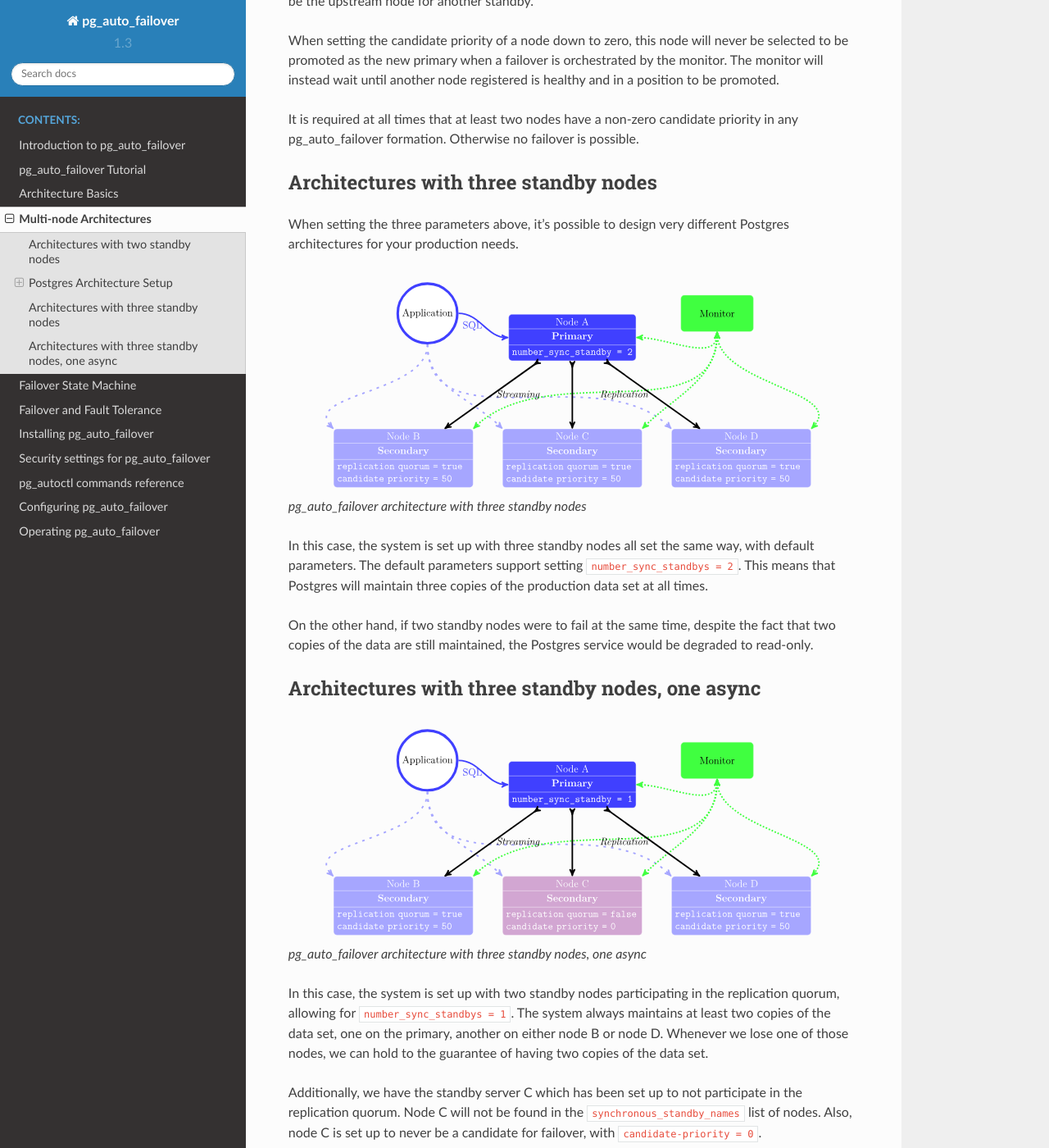
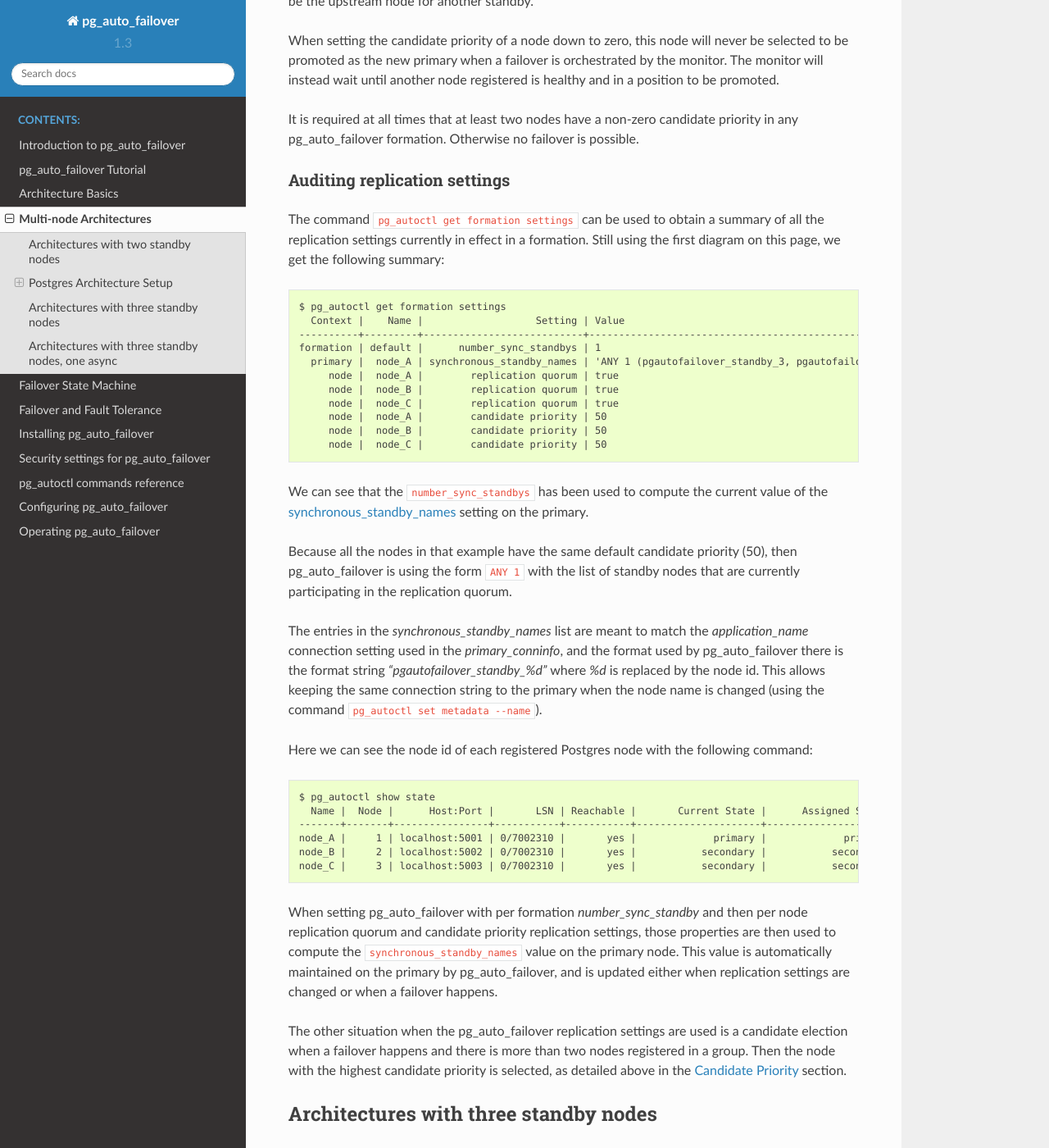
Before and after one commit to hapostgres/pg_auto_failover, a Sphinx documentation site: the page built from docs/architecture-multi-standby.rst, in a window 1280 px wide and 1400 px high, scrolled down 3917 px. Shown: the whole window at 82% size. Built offline with Sphinx 7.4.7 and the Read the Docs theme 2.0.0, drawn with Linux system fonts in a browser that asks for light colours; some of the changed text lies outside the part shown.

Commit message:
Added pg_autoctl get formation settings coverage in the architecture.
This allows to show how to transform an architecture diagram in a set of
pg_auto_failover properties as shown by the pg_autoctl audit command. Also
allows to introduce the impact of our settings in the streaming replication
setup for Postgres.

```diff
--- a/docs/architecture-multi-standby.rst
+++ b/docs/architecture-multi-standby.rst
@@ -154,6 +154,8 @@ commands::
   pg_autoctl set node replication-quorum true
   pg_autoctl set node replication-quorum false
 
+.. _candidate_priority:
+
 Candidate Priority
 ^^^^^^^^^^^^^^^^^^
 
@@ -186,6 +188,65 @@ node registered is healthy and in a position to be promoted.
 It is required at all times that at least two nodes have a non-zero candidate
 priority in any pg_auto_failover formation. Otherwise no failover is possible.
 
+Auditing replication settings
+^^^^^^^^^^^^^^^^^^^^^^^^^^^^^
+
+The command ``pg_autoctl get formation settings`` can be used to obtain a
+summary of all the replication settings currently in effect in a formation.
+Still using the first diagram on this page, we get the following summary::
+
+  $ pg_autoctl get formation settings
+    Context |    Name |                   Setting | Value
+  ----------+---------+---------------------------+-------------------------------------------------------------
+  formation | default |      number_sync_standbys | 1
+    primary |  node_A | synchronous_standby_names | 'ANY 1 (pgautofailover_standby_3, pgautofailover_standby_2)'
+       node |  node_A |        replication quorum | true
+       node |  node_B |        replication quorum | true
+       node |  node_C |        replication quorum | true
+       node |  node_A |        candidate priority | 50
+       node |  node_B |        candidate priority | 50
+       node |  node_C |        candidate priority | 50
+
+We can see that the ``number_sync_standbys`` has been used to compute the
+current value of the `synchronous_standby_names`__ setting on the primary.
+
+__ https://www.postgresql.org/docs/current/runtime-config-replication.html#GUC-SYNCHRONOUS-STANDBY-NAMES
+
+Because all the nodes in that example have the same default candidate
+priority (50), then pg_auto_failover is using the form ``ANY 1`` with the
+list of standby nodes that are currently participating in the replication
+quorum.
+
+The entries in the `synchronous_standby_names` list are meant to match the
+`application_name` connection setting used in the `primary_conninfo`, and
+the format used by pg_auto_failover there is the format string
+`"pgautofailover_standby_%d"` where `%d` is replaced by the node id. This
+allows keeping the same connection string to the primary when the node name
+is changed (using the command ``pg_autoctl set metadata --name``).
+
+Here we can see the node id of each registered Postgres node with the
+following command::
+
+  $ pg_autoctl show state
+    Name |  Node |      Host:Port |       LSN | Reachable |       Current State |      Assigned State
+  -------+-------+----------------+-----------+-----------+---------------------+--------------------
+  node_A |     1 | localhost:5001 | 0/7002310 |       yes |             primary |             primary
+  node_B |     2 | localhost:5002 | 0/7002310 |       yes |           secondary |           secondary
+  node_C |     3 | localhost:5003 | 0/7002310 |       yes |           secondary |           secondary
+
+When setting pg_auto_failover with per formation `number_sync_standby` and
+then per node replication quorum and candidate priority replication
+settings, those properties are then used to compute the
+``synchronous_standby_names`` value on the primary node. This value is
+automatically maintained on the primary by pg_auto_failover, and is updated
+either when replication settings are changed or when a failover happens.
+
+The other situation when the pg_auto_failover replication settings are used
+is a candidate election when a failover happens and there is more than two
+nodes registered in a group. Then the node with the highest candidate
+priority is selected, as detailed above in the :ref:`candidate_priority`
+section.
+
 Architectures with three standby nodes
 --------------------------------------
 
@@ -205,6 +266,22 @@ copies of the production data set at all times.
 On the other hand, if two standby nodes were to fail at the same time,
 despite the fact that two copies of the data are still maintained, the
 Postgres service would be degraded to read-only.
+
+With this architecture diagram, here's the summary that we obtain::
+
+  $ pg_autoctl get formation settings
+    Context |    Name |                   Setting | Value
+  ----------+---------+---------------------------+---------------------------------------------------------------------------------------
+  formation | default |      number_sync_standbys | 2
+    primary |  node_A | synchronous_standby_names | 'ANY 2 (pgautofailover_standby_2, pgautofailover_standby_4, pgautofailover_standby_3)'
+       node |  node_A |        replication quorum | true
+       node |  node_B |        replication quorum | true
+       node |  node_C |        replication quorum | true
+       node |  node_D |        replication quorum | true
+       node |  node_A |        candidate priority | 50
+       node |  node_B |        candidate priority | 50
+       node |  node_C |        candidate priority | 50
+       node |  node_D |        candidate priority | 50
 
 Architectures with three standby nodes, one async
 -------------------------------------------------
@@ -232,3 +309,19 @@ implement high availability of both the Postgres service and the data set.
 
 Node C might be set up for Business Continuity in case the first data center
 is lost, or maybe for reporting needs on another application domain.
+
+With this architecture diagram, here's the summary that we obtain::
+
+  pg_autoctl get formation settings
+    Context |    Name |                   Setting | Value
+  ----------+---------+---------------------------+-------------------------------------------------------------
+  formation | default |      number_sync_standbys | 1
+    primary |  node_A | synchronous_standby_names | 'ANY 1 (pgautofailover_standby_4, pgautofailover_standby_2)'
+       node |  node_A |        replication quorum | true
+       node |  node_B |        replication quorum | true
+       node |  node_C |        replication quorum | false
+       node |  node_D |        replication quorum | true
+       node |  node_A |        candidate priority | 50
+       node |  node_B |        candidate priority | 50
+       node |  node_C |        candidate priority | 0
+       node |  node_D |        candidate priority | 50
```
